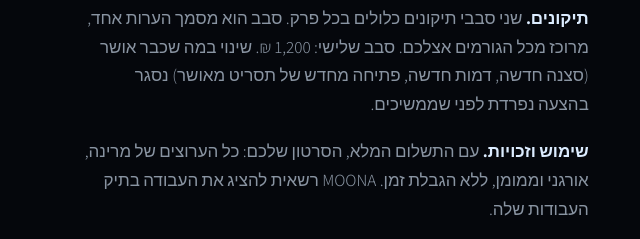
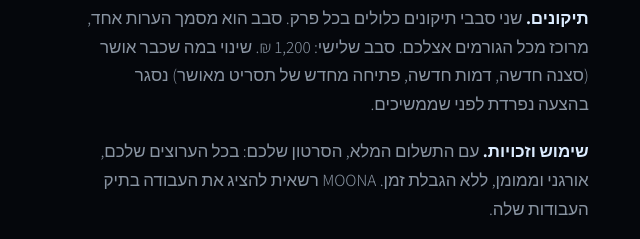
Before and after one commit to moonaaistudio-ops/moona-studio-site, a website: page marina/quote/index.html in a window 1280 px wide. Shown: the part 4400-4639 px from the top of the page, 640-1280 px from the left. Drawn offline with nearby package versions, Linux system fonts and the light colour scheme; no server answers.

Commit message:
marina/quote: usage rights wording, page and PDF
Co-Authored-By: Claude Opus 5 <noreply@anthropic.com>
Claude-Session: https://claude.ai/code/session_01Whypyt2oZRmW8mEEUdXToY

```diff
--- a/marina/quote/index.html
+++ b/marina/quote/index.html
@@ -316,7 +316,7 @@ section:first-of-type{border-top:0}
       <p><b>תשלום.</b> כמו שביקשתם, לכל פרק בנפרד: 50% מקדמה עם אישור התסריט של הפרק, 50% לפני מסירת הקובץ הסופי.</p>
       <p><b>הזמנת רכש.</b> אם אצלכם נדרשת הזמנת רכש, נשמח לקבל אותה לפני חשבונית המקדמה. פרטי העסק בתחתית העמוד.</p>
       <p><b>תיקונים.</b> שני סבבי תיקונים כלולים בכל פרק. סבב הוא מסמך הערות אחד, מרוכז מכל הגורמים אצלכם. סבב שלישי: 1,200 ₪. שינוי במה שכבר אושר (סצנה חדשה, דמות חדשה, פתיחה מחדש של תסריט מאושר) נסגר בהצעה נפרדת לפני שממשיכים.</p>
-      <p><b>שימוש וזכויות.</b> עם התשלום המלא, הסרטון שלכם: כל הערוצים של מרינה, אורגני וממומן, ללא הגבלת זמן. MOONA רשאית להציג את העבודה בתיק העבודות שלה.</p>
+      <p><b>שימוש וזכויות.</b> עם התשלום המלא, הסרטון שלכם: בכל הערוצים שלכם, אורגני וממומן, ללא הגבלת זמן. MOONA רשאית להציג את העבודה בתיק העבודות שלה.</p>
       <p><b>לוחות זמנים.</b> נספרים מרגע קבלת החומרים והאישורים. כל שלב עובר לשלב הבא אחרי אישור בכתב.</p>
       <p><b>חומרים מכם.</b> צילומי אריזות המוצרים באיכות גבוהה, לוגו וקטורי, ודוגמת הקול של מרינה.</p>
       <p><b>לא כלול.</b> קידום ממומן וניהול מדיה. גרסה ביחס נוסף (16:9 / 1:1): 800 ₪ לגרסה.</p>
```
Also changed, not shown: 1 other file.
